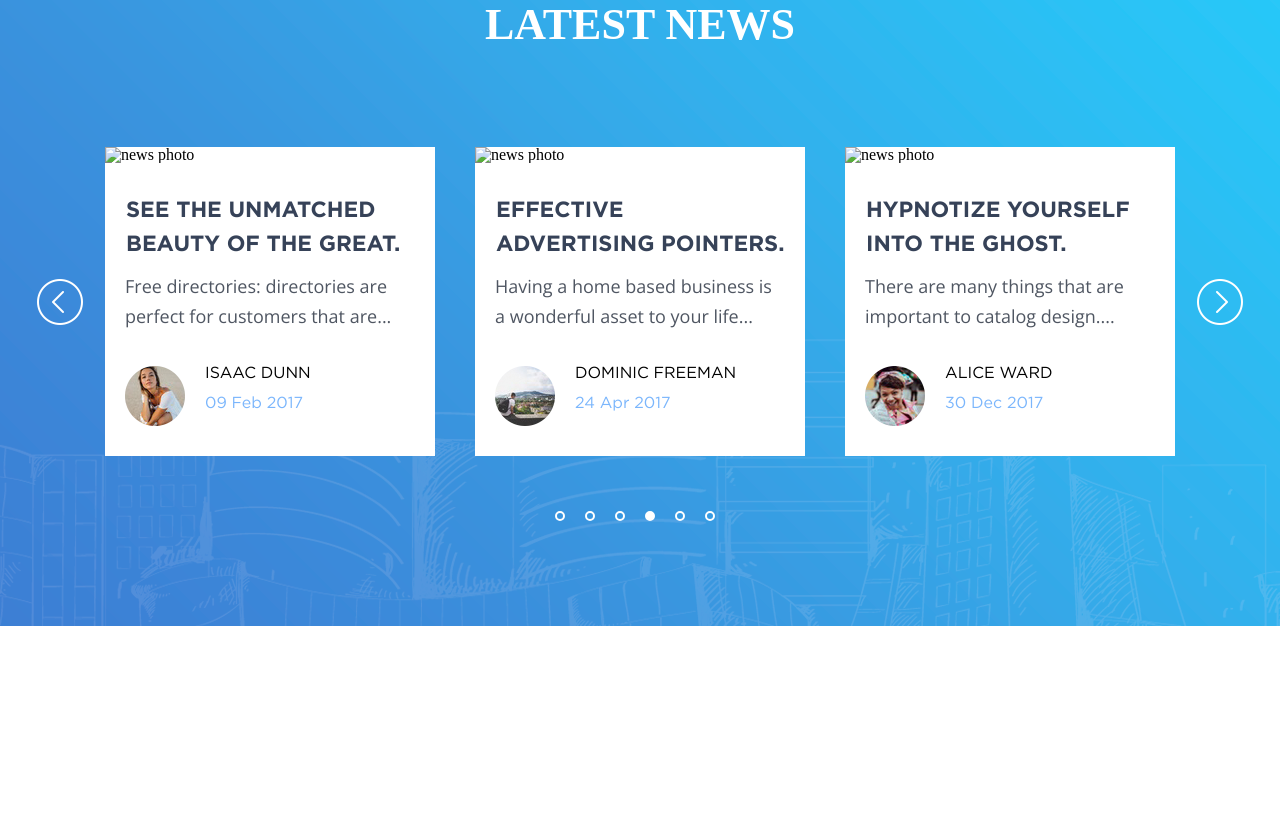
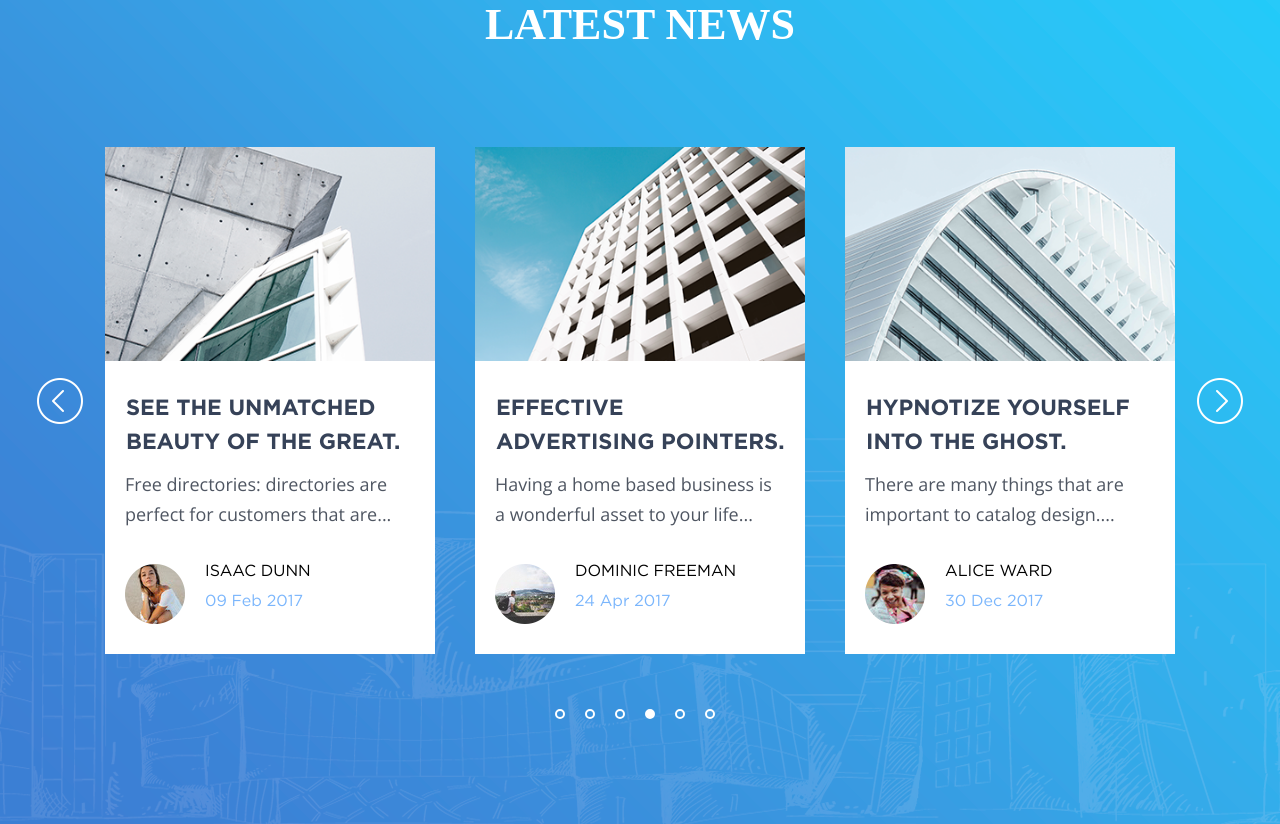
Before and after one commit to Vikaloveyou/Exam_JS, a plain HTML site: page index.html in a window 1280 px wide. Shown: the part 2513-3337 px from the top of the page. Before the commit the page ends 3139 px from the top, so only its background shows below. Drawn offline with nearby package versions, Linux system fonts and the light colour scheme; files that its build step writes are made by us from their sources; the site is published under a folder, as on GitHub Pages, so addresses that start at the root find nothing; a web font is replaced by a local one.

Commit message:
remove slash

```diff
--- a/index.html
+++ b/index.html
@@ -147,7 +147,7 @@
 
 			<div class="news__block slider">
 				<div class="article">
-					<img class="article__img" src="/images/news_img1.png" alt="news photo">
+					<img class="article__img" src="images/news_img1.png" alt="news photo">
 					<div class="article__info">
 						<h3 class="article__title">See The Unmatched Beauty Of The Great.</h3>
 						<p class="article__text">Free directories: directories are perfect for customers that are...
@@ -210,7 +210,7 @@
 				</div>
 
 				<div class="article">
-					<img class="article__img" src="/images/news_img2.png" alt="news photo">
+					<img class="article__img" src="images/news_img2.png" alt="news photo">
 					<div class="article__info">
 						<h3 class="article__title">Effective Advertising Pointers.</h3>
 						<p class="article__text">Having a home based business is a wonderful asset to your life...
@@ -254,7 +254,7 @@
 				</div>
 
 				<div class="article">
-					<img class="article__img" src="/images/news_img3.png" alt="news photo">
+					<img class="article__img" src="images/news_img3.png" alt="news photo">
 					<div class="article__info">
 						<h3 class="article__title">Hypnotize Yourself Into The Ghost.</h3>
 						<p class="article__text">There are many things that are important to catalog design....
@@ -351,7 +351,7 @@
 					</div>
 				</div>
 				<div class="article">
-					<img class="article__img" src="/images/news_img1.png" alt="news photo">
+					<img class="article__img" src="images/news_img1.png" alt="news photo">
 					<div class="article__info">
 						<h3 class="article__title">See The Unmatched Beauty Of The Great.</h3>
 						<p class="article__text">Free directories: directories are perfect for customers that are...
@@ -414,7 +414,7 @@
 				</div>
 
 				<div class="article">
-					<img class="article__img" src="/images/news_img2.png" alt="news photo">
+					<img class="article__img" src="images/news_img2.png" alt="news photo">
 					<div class="article__info">
 						<h3 class="article__title">Effective Advertising Pointers.</h3>
 						<p class="article__text">Having a home based business is a wonderful asset to your life...
@@ -458,7 +458,7 @@
 				</div>
 
 				<div class="article">
-					<img class="article__img" src="/images/news_img3.png" alt="news photo">
+					<img class="article__img" src="images/news_img3.png" alt="news photo">
 					<div class="article__info">
 						<h3 class="article__title">Hypnotize Yourself Into The Ghost.</h3>
 						<p class="article__text">There are many things that are important to catalog design....
```
